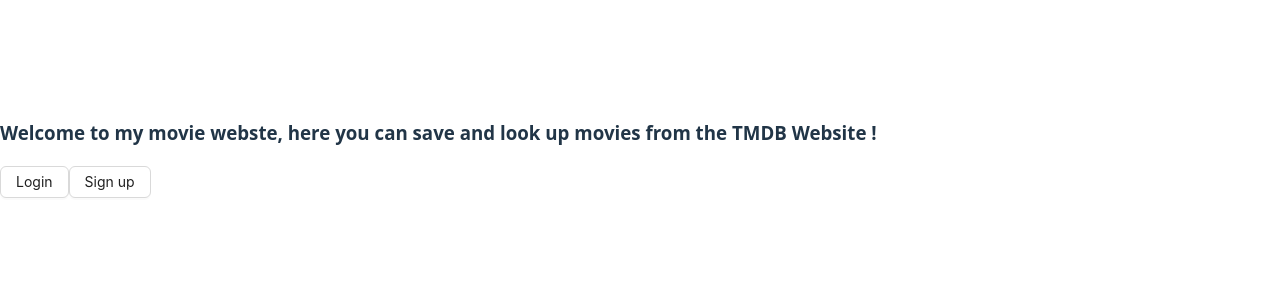
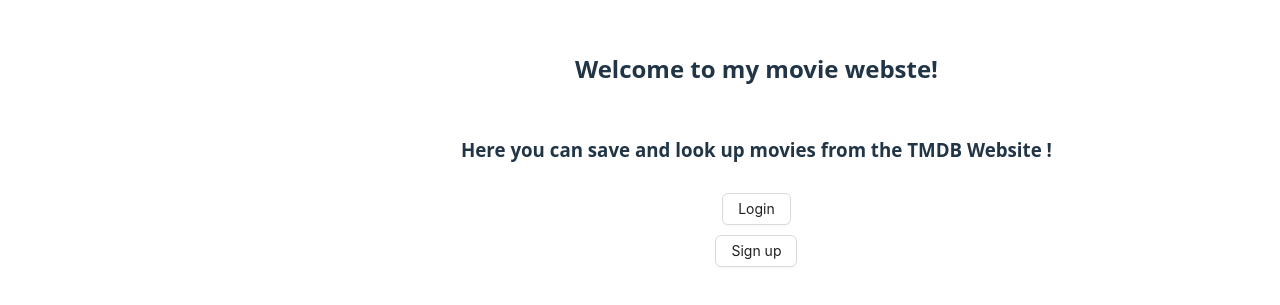
Before and after one commit to tigran12345678/Movie-Website-with-Redux, a React (Vite) app: page / in a window 1280 px wide. Shown: the part 251-556 px from the top of the page. Built offline with nearby package versions, Linux system fonts and the light colour scheme.

Commit message:
Added improvements to the desgin

```diff
--- /dev/null
+++ b/src/components/homPage/HomePage.css
@@ -0,0 +1,12 @@
+.main{
+    display: flex;
+    align-items: center;
+    justify-content: center;
+    flex-flow: column;
+    margin-left: 450px;
+    border: 1px solid white;
+    border-radius: 8px;
+    padding: 10px;
+    text-align: center;
+    gap: 10px;
+}
--- a/src/components/homPage/HomePage.tsx
+++ b/src/components/homPage/HomePage.tsx
@@ -1,6 +1,8 @@
 import { Form, Button } from "antd";
 import { useNavigate } from "react-router";
 import { LOGIN_PATH, SIGNUP_PATH } from "../../paths/Paths";
+import "./HomePage.css";
+
 
 function HomePage(){
 
@@ -9,8 +11,9 @@ function HomePage(){
 
     return(
 
-        <div>
-            <h3>Welcome to my movie webste, here you can save and look up movies from the TMDB Website !</h3>
+        <div className="main">
+            <h2>Welcome to my movie webste!</h2>
+            <h3>Here you can save and look up movies from the TMDB Website !</h3>
 
             <Button onClick={() => navigate(LOGIN_PATH)}> Login </Button>
             <Button onClick = {() => navigate(SIGNUP_PATH)}>Sign up </Button>
--- a/src/components/layout/headerNavigation.tsx
+++ b/src/components/layout/headerNavigation.tsx
@@ -20,7 +20,7 @@ function Layout({children}: LayoutProps){
 
   function handleLogOut(){
     sessionStorage.clear();
-    navigate(LOGIN_PATH)
+    navigate(LOGIN_PATH, { replace: true });
   }
 
 
@@ -31,7 +31,6 @@ function Layout({children}: LayoutProps){
        <button onClick={() => navigate(FAVORITEMOVIES_PATH)}>
         Favorites
        </button>
-
 
         <button onClick={() => navigate(MAINPAGE_PATH)}>
         Main Page
--- /dev/null
+++ b/src/components/loginPage/Login.css
@@ -0,0 +1,13 @@
+.loginForm{
+ display: flex;
+    align-items: center;
+    justify-content: center;
+    flex-flow: column;
+    margin-left: 500px;
+    border: 1px solid white;
+    border-radius: 8px;
+    padding: 10px;
+    text-align: center;
+    gap: 10px;
+    width: 50%;
+}
--- a/src/components/loginPage/login.tsx
+++ b/src/components/loginPage/login.tsx
@@ -5,8 +5,8 @@ import { signInWithEmailAndPassword, signInWithPopup} from "firebase/auth";
 import { HOME_PATH, MAINPAGE_PATH } from "../../paths/Paths";
 import { setCurrentUser } from "../../store/Authentication/authSlice";
 import { useDispatch } from "react-redux";
-import { Button } from "antd";
-
+import { Button, Input } from "antd";
+import './Login.css'
 
 export default function Login() {
   const [email, setEmail]       = useState("");
@@ -43,7 +43,7 @@ export default function Login() {
       <h1>Welcome</h1>
       {error && <p style={{ color: "red" }}>{error}</p>}
 
-      <input
+      <Input
         type="email"
         value={email}
         onChange={(e) => setEmail(e.target.value)}
@@ -52,7 +52,7 @@ export default function Login() {
       />
       <br />
 
-      <input
+      <Input
         type="password"
         value={password}
         onChange={(e) => setPassword(e.target.value)}
--- a/src/components/mainPage/MainPage.css
+++ b/src/components/mainPage/MainPage.css
@@ -1,24 +1,32 @@
-.Movies{
+.Movies {
+  padding-top: 50px;
   display: flex;
   flex-flow: row wrap;
   gap: 15px;
   margin-bottom: 50px;
 }
 
-.Movie{
+.Movie {
   display: flex;
   flex-flow: column;
   align-items: center;
   gap: 10px;
 }
 
-.Movie img{
+.Movie img {
   width: 190px;
   height: 300px;
   border-radius: 10px;
 }
 
-.Movie button{
+.Movie button {
   width: 160px;
   height: 60px;
 }
+
+.Navigation {
+  display: flex;
+  padding: 25px;
+  flex-flow: row;
+  gap: 10px;
+}
--- a/src/components/mainPage/drawMovies.tsx
+++ b/src/components/mainPage/drawMovies.tsx
@@ -8,6 +8,7 @@ import { LOGIN_PATH } from "../../paths/Paths";
 // import type { RootState } from "@reduxjs/toolkit/query";
 import './MainPage.css';
 import Pagination from "../../Pagination/Pagination.tsx";
+import { Input } from "antd";
 
 
 function DrawMovies() {
@@ -53,8 +54,9 @@ function DrawMovies() {
 
   return (
     <div >
-      <input
+      <Input
         type="text"
+        style={{width: 200}}
         value={userInput}
         onChange={(event) => {
           setUserInput(event.target.value)
```
